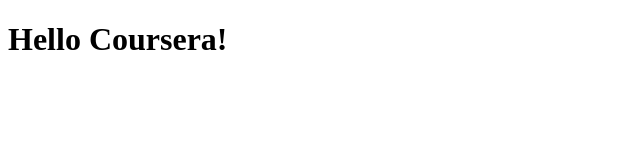
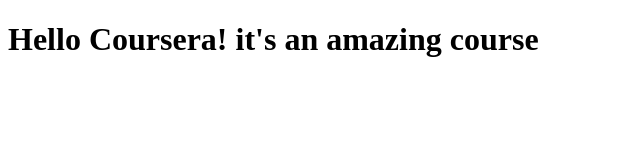
Before and after one commit to Obihai/coursera-test, a plain HTML site: page site/index.html in a window 1280 px wide. Shown: the whole page, without its empty margins (0-640 px from the left). Drawn offline with Linux system fonts and the light colour scheme.

Commit message:
Small addition to our page content.

```diff
--- a/site/index.html
+++ b/site/index.html
@@ -4,6 +4,6 @@
 	<title>Hello Coursera!</title>
 </head>
 <body>
-<h1>Hello Coursera!</h1>
+<h1>Hello Coursera! it's an amazing course</h1>
 </body>
 </html>
```
